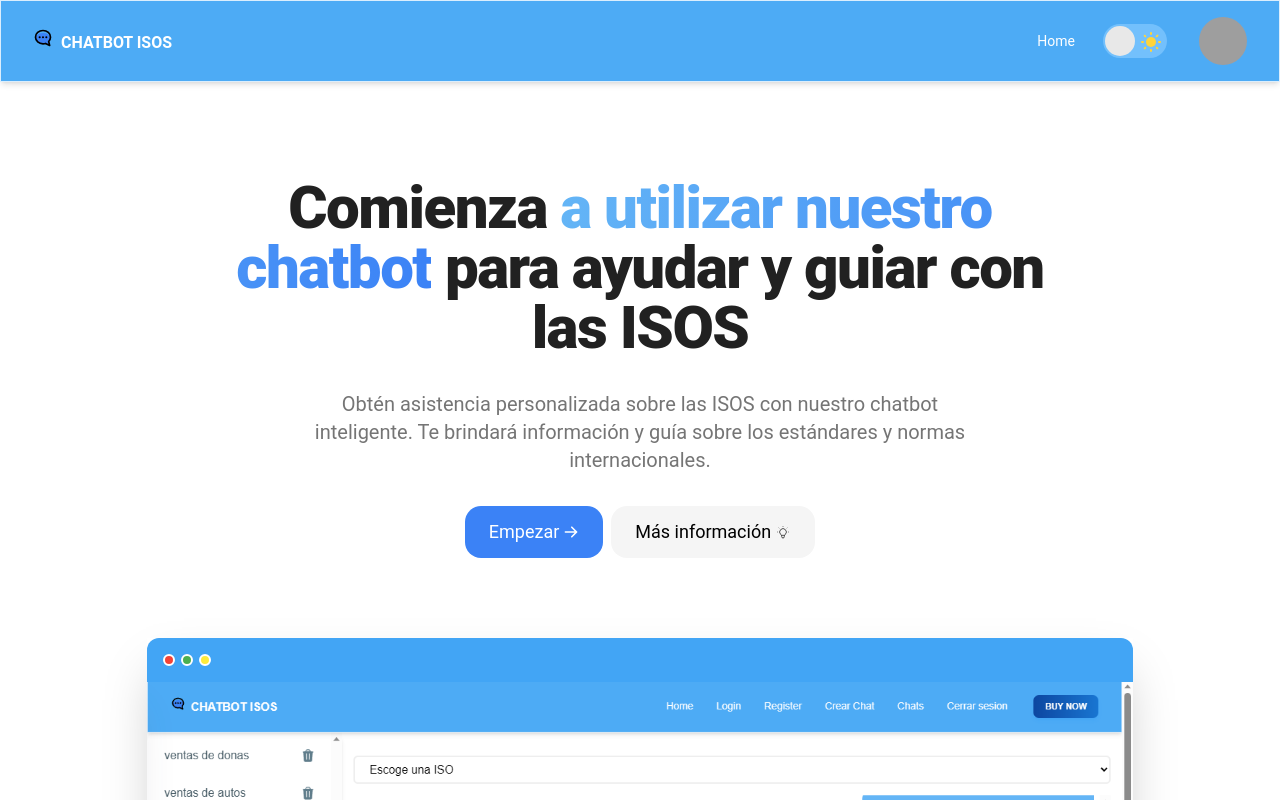
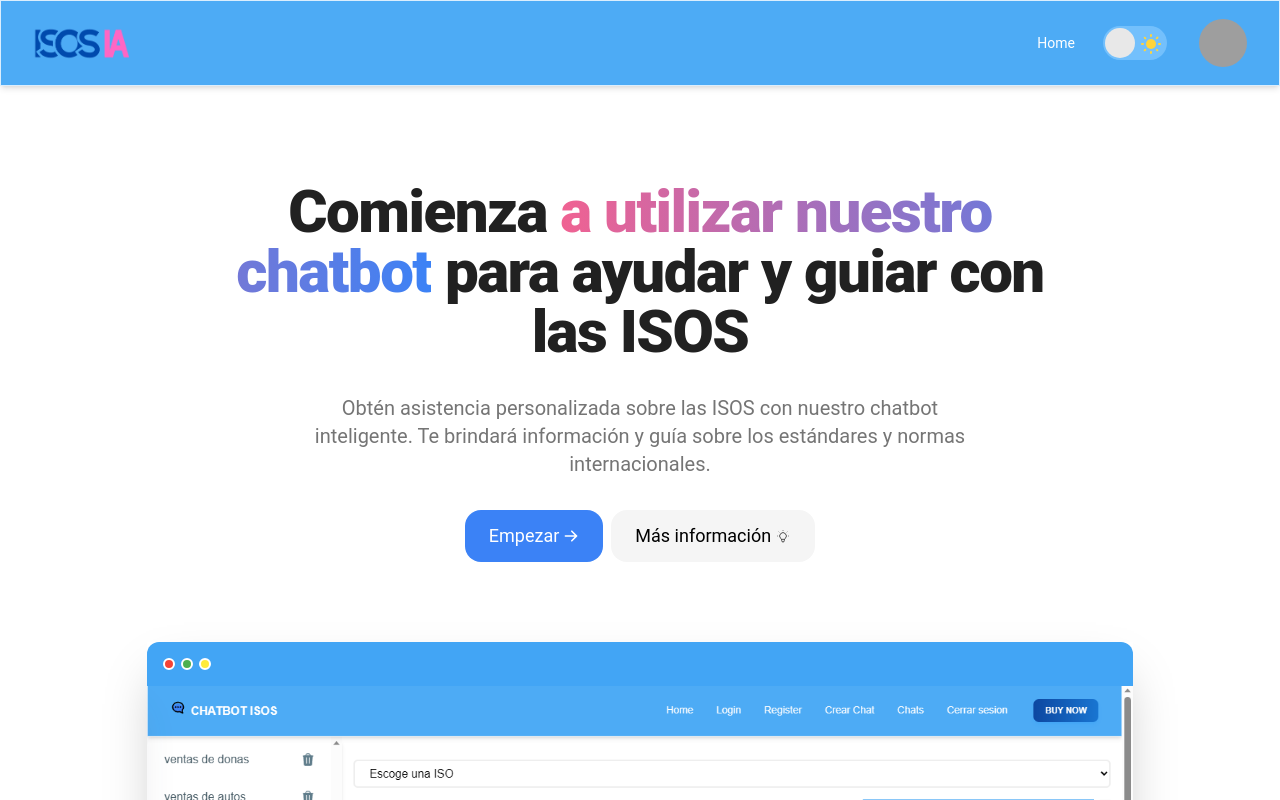
Before and after one commit to oliverrod09/chatbot-frontend, a React (Vite) app: page / in a window 1280 px wide. Shown: the top 800 px of the page. Built offline with nearby package versions, Linux system fonts and the light colour scheme; grey boxes are pictures that could not be loaded.

Commit message:
logo actualizado

```diff
--- a/src/components/Nav.jsx
+++ b/src/components/Nav.jsx
@@ -91,10 +91,10 @@ function Nav({sesion, handleMode, check}) {
     <Navbar className="sticky top-0 z-10 h-max max-w-full rounded-none py-2 px-4 lg:px-8 lg:py-4 bg-blue-500 dark:border-none">
         <div className="flex items-center justify-between text-blue-gray-900">
           <Link to={"/"}
-            className="mr-4 cursor-pointer py-1.5 text-white font-semibold"
+            className="mr-4 cursor-pointer py-1.5 text-white font-semibold flex items-center"
           >
-            <i className='inline-block w-5 h-5 mr-2 bg-cover bg-center bg-no-repeat bg-[url(/icon.svg)]'></i>
-            CHATBOT ISOS
+            <i className='inline-block w-24 h-10 mr-2 bg-contain bg-center bg-no-repeat bg-[url(/ISOSIA.png)]'></i>
+            {/* CHATBOT ISOS */}
           </Link>
           <div className="flex items-center gap-4">
             <div className="mr-4 hidden lg:block">{navList}</div>
@@ -146,9 +146,9 @@ function Nav({sesion, handleMode, check}) {
         </div>
         <Collapse open={openNav}>
           {navList}
-          <Button variant="gradient" size="sm" fullWidth className="mb-2">
+          {/* <Button variant="gradient" size="sm" fullWidth className="mb-2">
             <span>Buy Now</span>
-          </Button>
+          </Button> */}
         </Collapse>
       </Navbar>
   );
--- a/src/pages/Home.jsx
+++ b/src/pages/Home.jsx
@@ -10,7 +10,7 @@ function Home() {
           <div className="w-full mx-auto text-left md:w-11/12 xl:w-9/12 md:text-center">
             <h1 className="mb-8 text-4xl font-extrabold leading-none tracking-normal text-gray-900 dark:text-white md:text-6xl md:tracking-tight">
               <span>Comienza</span>{" "}
-              <span className="block w-full py-2 text-transparent bg-clip-text leading-12 bg-gradient-to-r from-blue-300 to-cl_main lg:inline">
+              <span className="block w-full py-2 text-transparent bg-clip-text leading-12 bg-gradient-to-r  from-pink-300 to-cl_main lg:inline">
                 a utilizar nuestro chatbot
               </span>{" "}
               <span>para ayudar y guiar con las ISOS</span>
--- a/src/pages/ListChat.jsx
+++ b/src/pages/ListChat.jsx
@@ -182,16 +182,16 @@ function ListChat({sesion}) {
                 {list.map((item, key) => (
                   <ListItem
                     ripple={false}
-                    className="py-1 pr-1 pl-4"
+                    className="py-5 pr-1 pl-4 border-2"
                     key={key}
                     onClick={() => handleChatClick(item)}
                   >
                     {item.empresa}
-                    <ListItemSuffix>
+                    {/* <ListItemSuffix>
                       <IconButton variant="text" color="blue-gray">
                         <TrashIcon className="h-5 w-5" />
                       </IconButton>
-                    </ListItemSuffix>
+                    </ListItemSuffix> */}
                   </ListItem>
                 ))}
               </>
@@ -205,9 +205,9 @@ function ListChat({sesion}) {
               <Button onClick={openDrawer} className="lg:hidden w-max">
                 Chats
               </Button>
-              <Drawer open={open} onClose={closeDrawer} className="p-4">
+              <Drawer open={open} onClose={closeDrawer} className="p-4 dark:bg-blue-gray-800 dark:text-white">
                 <div className="mb-6 flex items-center justify-between">
-                  <Typography variant="h5" color="blue-gray">
+                  <Typography variant="h5">
                     Chats
                   </Typography>
                   <IconButton
@@ -236,7 +236,7 @@ function ListChat({sesion}) {
                       {list.map((item, key) => (
                         <ListItem
                           ripple={false}
-                          className="py-1 pr-1 pl-4"
+                          className="py-5 pr-1 pl-4 border-2 dark:text-white"
                           key={key}
                           onClick={() => {
                             handleChatClick(item);
@@ -244,11 +244,11 @@ function ListChat({sesion}) {
                           }}
                         >
                           {item.empresa}
-                          <ListItemSuffix>
+                          {/* <ListItemSuffix>
                             <IconButton variant="text" color="blue-gray" >
                               <TrashIcon className="h-5 w-5" />
                             </IconButton>
-                          </ListItemSuffix>
+                          </ListItemSuffix> */}
                         </ListItem>
                       ))}
                     </>
```
Also changed, not shown: public/ISOSIA.jpg (added), public/ISOSIA.png (added).
